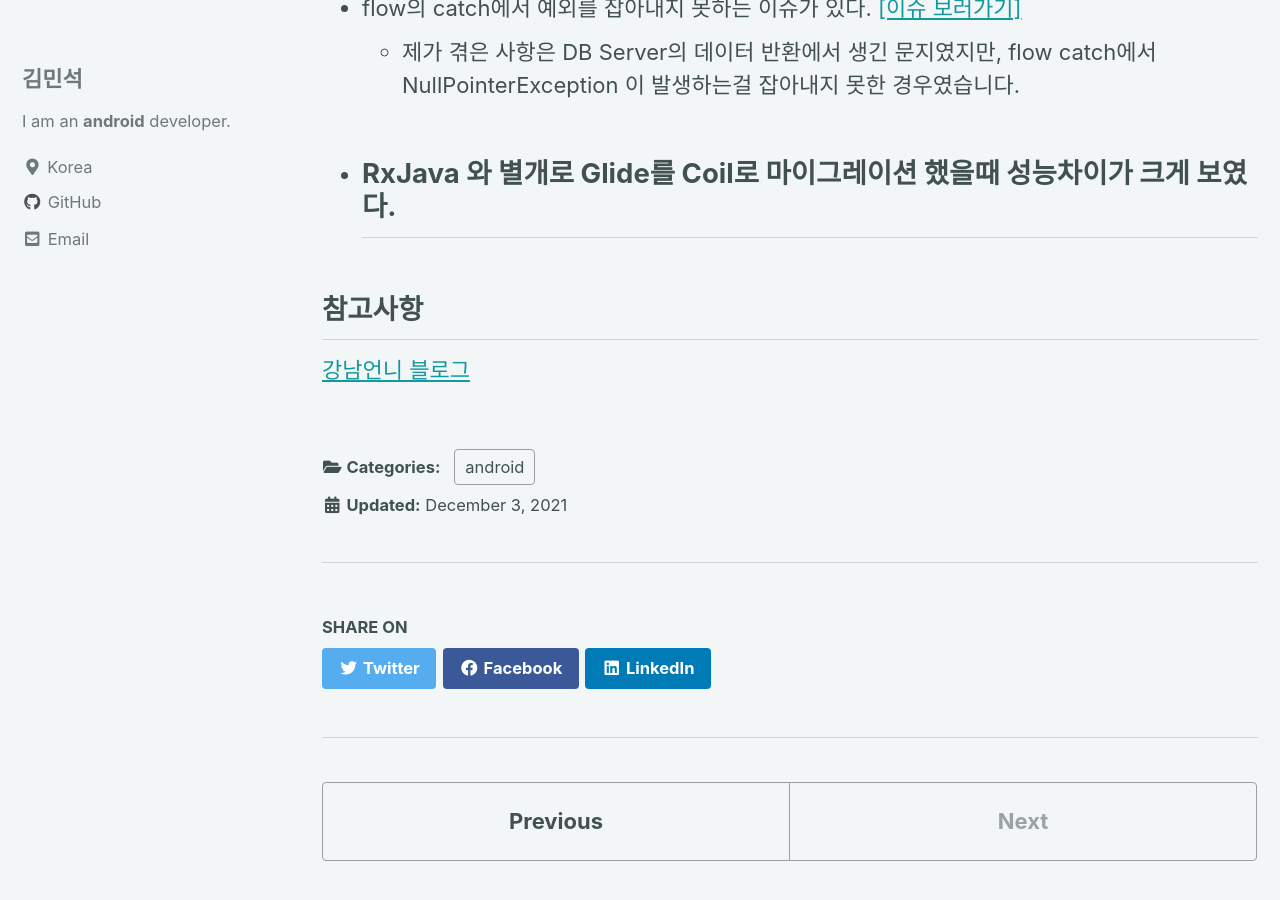
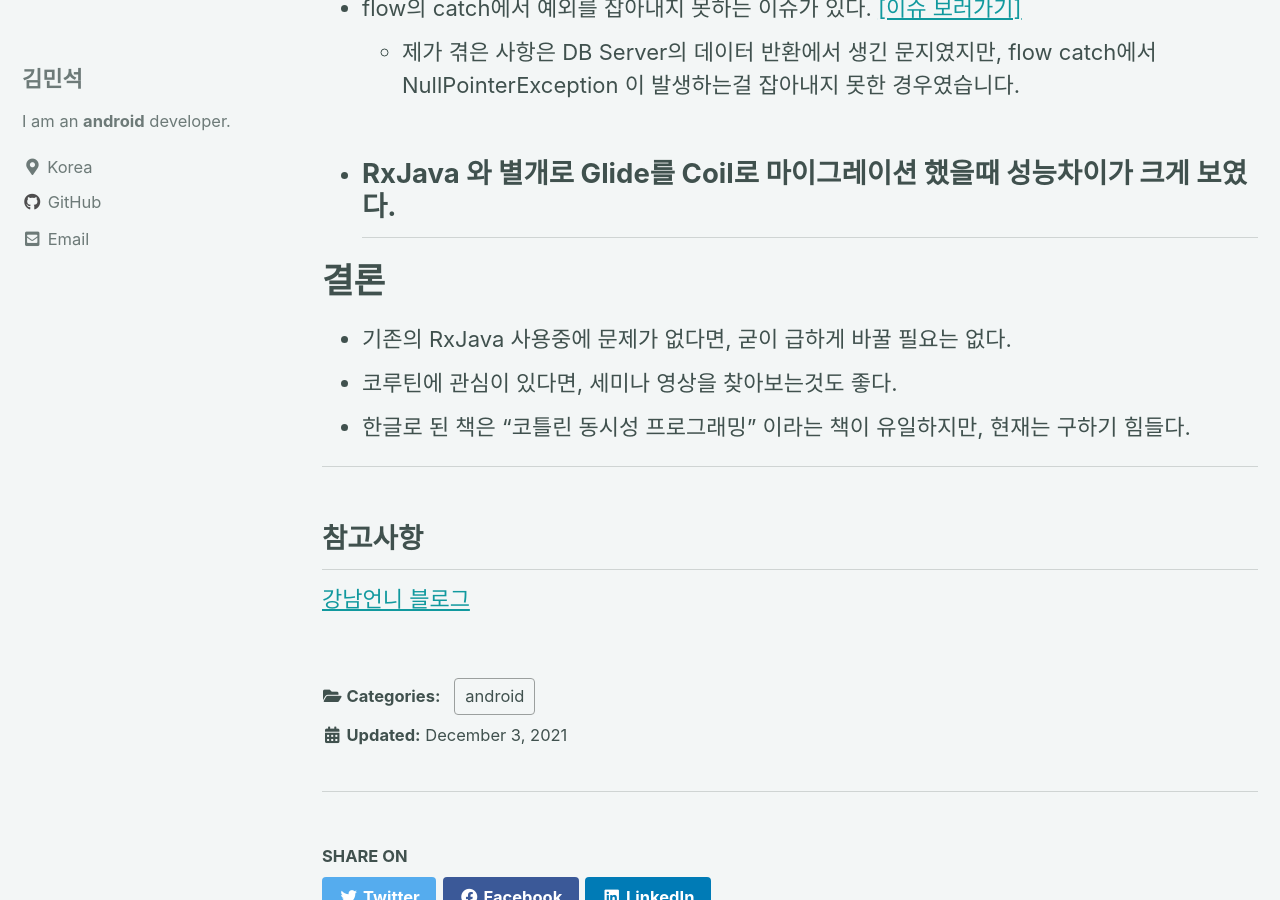
Before and after one commit to sun5066/sun5066.github.io, a Jekyll site: the page built from _posts/2021-11-25-rxjava-to-coroutine-migration.md, in a window 1280 px wide and 900 px high, scrolled down 1295 px. Built offline with Jekyll 4.4.1, drawn with Linux system fonts in a browser that asks for light colours; cached includes are drawn as plain includes.

Commit message:
RxJava to Coroutine/Flow

```diff
--- a/_posts/2021-11-25-rxjava-to-coroutine-migration.md
+++ b/_posts/2021-11-25-rxjava-to-coroutine-migration.md
@@ -46,6 +46,14 @@ categories: android
  - RxJava 와 별개로 Glide를 Coil로 마이그레이션 했을때 성능차이가 크게 보였다.
 ---
 
+# 결론
+
+ - 기존의 RxJava 사용중에 문제가 없다면, 굳이 급하게 바꿀 필요는 없다.
+ - 코루틴에 관심이 있다면, 세미나 영상을 찾아보는것도 좋다.
+ - 한글로 된 책은 "코틀린 동시성 프로그래밍" 이라는 책이 유일하지만, 현재는 구하기 힘들다.
+
+---
+
 ## 참고사항
 
 [강남언니 블로그](https://blog.gangnamunni.com/post/android-coroutine/)
```
